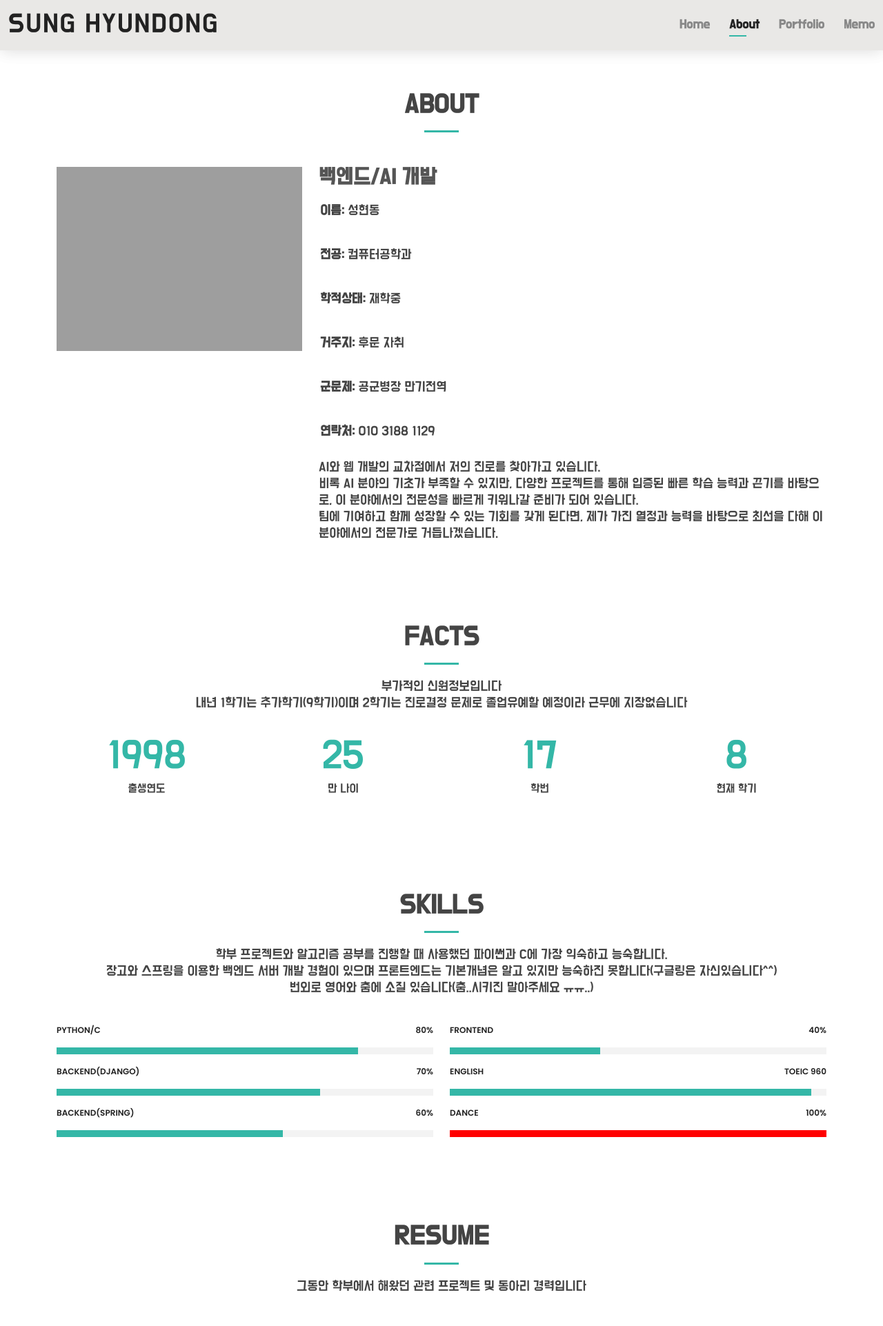
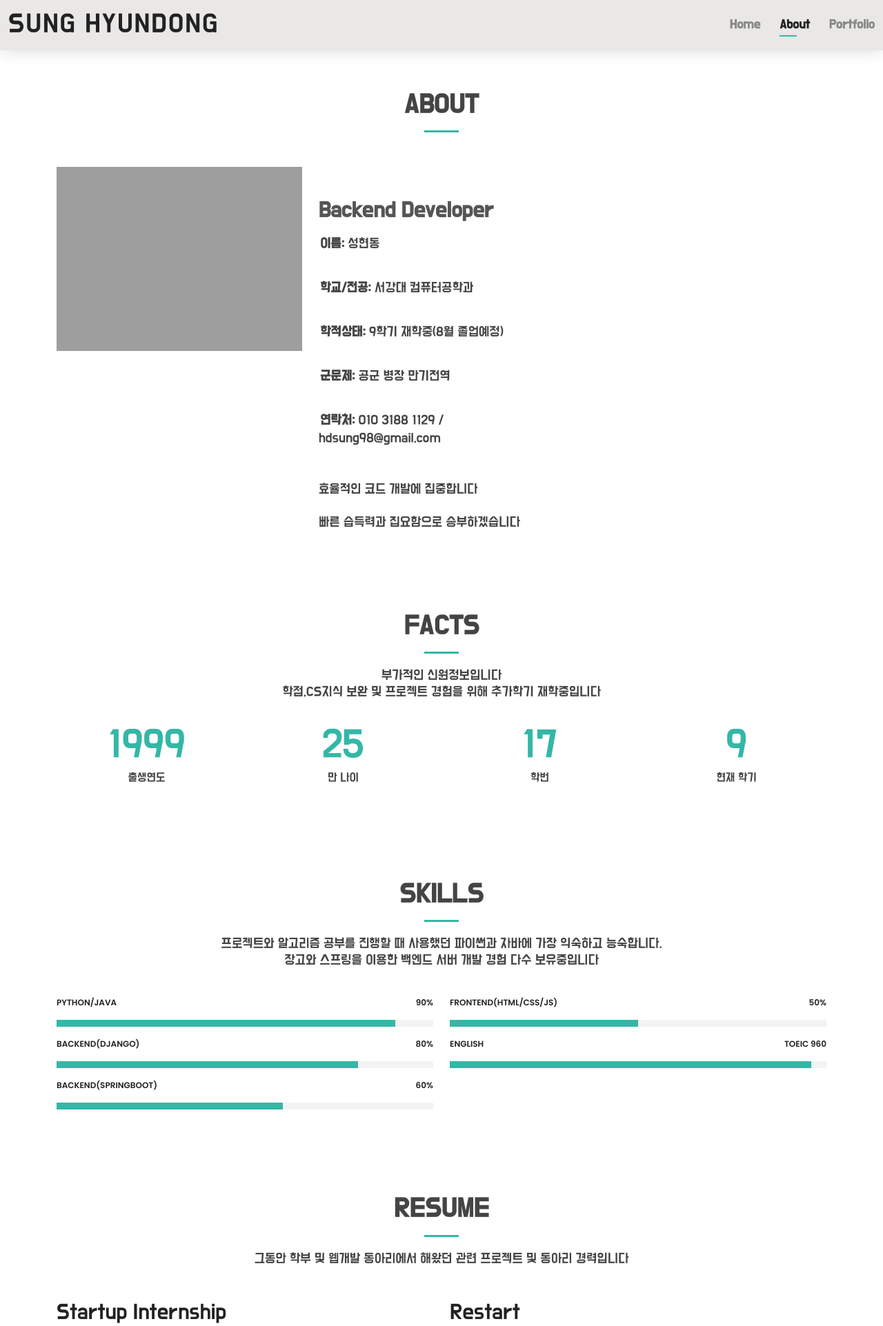
Before and after one commit to hdsung98/resume, a Django app: page /about/ in a window 1280 px wide. Shown: the top 1923 px of the page at 69% size. Run offline with Django 3.2, Linux system fonts and the light colour scheme; some libraries are stand-ins or nearby versions; grey boxes are pictures that could not be loaded.

Commit message:
minor fix

```diff
--- a/main/templates/about.html
+++ b/main/templates/about.html
@@ -51,7 +51,7 @@
           <li><a href="{% url 'index' %}">Home</a></li>
           <li><a class="active" href="{% url 'about' %}">About</a></li>
           <li><a href="{% url 'portfolio' %}">Portfolio</a></li>
-          <li><a href="{% url 'memo' %}">Memo</a></li>
+<!--          <li><a href="{% url 'memo' %}">Memo</a></li>-->
         </ul>
         <i class="bi bi-list mobile-nav-toggle"></i>
       </nav>
@@ -75,7 +75,8 @@
             <img src="{% static '/img/about.jpg' %}" class="img-fluid" alt="">
           </div>
           <div class="col-lg-8 pt-4 pt-lg-0 content">
-            <h3>백엔드/AI 개발</h3>
+            <br></br>
+            <h3>Backend Developer</h3>
             <p class="fst-italic">
 
             </p>
@@ -83,11 +84,10 @@
               <div class="col-lg-6">
                 <ul>
                   <li><i class="bi bi-rounded-right"></i> <strong>이름: </strong>성현동</li><br>
-                  <li><i class="bi bi-rounded-right"></i> <strong>전공: </strong>컴퓨터공학과</li><br>
-                  <li><i class="bi bi-rounded-right"></i> <strong>학적상태: </strong>재학중</li><br>
-                  <li><i class="bi bi-rounded-right"></i> <strong>거주지: </strong> 후문 자취</li><br>
-                  <li><i class="bi bi-rounded-right"></i> <strong>군문제: </strong>공군병장 만기전역</li><br>
-                  <li><i class="bi bi-rounded-right"></i> <strong>연락처: </strong> 010 3188 1129</li>
+                  <li><i class="bi bi-rounded-right"></i> <strong>학교/전공: </strong>서강대 컴퓨터공학과</li><br>
+                  <li><i class="bi bi-rounded-right"></i> <strong>학적상태: </strong>9학기 재학중(8월 졸업예정)</li><br>
+                  <li><i class="bi bi-rounded-right"></i> <strong>군문제: </strong>공군 병장 만기전역</li><br>
+                  <li><i class="bi bi-rounded-right"></i> <strong>연락처: </strong>010 3188 1129 / hdsung98@gmail.com</li>
                 </ul>
               </div>
               <div class="col-lg-6">
@@ -97,10 +97,12 @@
               </div>
             </div>
             <p>
-              AI와 웹 개발의 교차점에서 저의 진로를 찾아가고 있습니다.<br>
-              비록 AI 분야의 기초가 부족할 수 있지만, 다양한 프로젝트를 통해 입증된 빠른 학습 능력과 끈기를 바탕으로, 이 분야에서의 전문성을 빠르게 키워나갈 준비가 되어 있습니다.
               <br>
-팀에 기여하고 함께 성장할 수 있는 기회를 갖게 된다면, 제가 가진 열정과 능력을 바탕으로 최선을 다해 이 분야에서의 전문가로 거듭나겠습니다.
+              효율적인 코드 개발에 집중합니다
+              </br>
+              <br>
+              빠른 습득력과 집요함으로 승부하겠습니다
+              </br>
             </p>
           </div>
         </div>
@@ -114,12 +116,12 @@
 
         <div class="section-title">
           <h2>Facts</h2>
-          <p>부가적인 신원정보입니다<br>내년 1학기는 추가학기(9학기)이며 2학기는 진로결정 문제로 졸업유예할 예정이라 근무에 지장없습니다</p>
+          <p>부가적인 신원정보입니다<br>학점,CS지식 보완 및 프로젝트 경험을 위해 추가학기 재학중입니다</p>
         </div>
 
         <div class="row counters">
           <div class="col-lg-3 col-6 text-center">
-            <span data-purecounter-start="1" data-purecounter-end="1998" data-purecounter-duration="1" class="purecounter"></span>
+            <span data-purecounter-start="1" data-purecounter-end="1999" data-purecounter-duration="1" class="purecounter"></span>
             <p>출생연도</p>
           </div>
 
@@ -135,7 +137,7 @@
           </div>
 
           <div class="col-lg-3 col-6 text-center">
-            <span data-purecounter-start="1" data-purecounter-end="8" data-purecounter-duration="1" class="purecounter"></span>
+            <span data-purecounter-start="1" data-purecounter-end="9" data-purecounter-duration="1" class="purecounter"></span>
             <p>현재 학기</p>
           </div>
 
@@ -152,7 +154,7 @@
 
         <div class="section-title">
           <h2>Skills</h2>
-          <p>학부 프로젝트와 알고리즘 공부를 진행할 때 사용했던 파이썬과 C에 가장 익숙하고 능숙합니다.<br>  장고와 스프링을 이용한 백엔드 서버 개발 경험이 있으며 프론트엔드는 기본개념은 알고 있지만 능숙하진 못합니다(구글링은 자신있습니다^^)<br>번외로 영어와 춤에 소질 있습니다(춤..시키진 말아주세요 ㅠㅠ..)</p>
+          <p>프로젝트와 알고리즘 공부를 진행할 때 사용했던 파이썬과 자바에 가장 익숙하고 능숙합니다.<br> 장고와 스프링을 이용한 백엔드 서버 개발 경험 다수 보유중입니다
         </div>
 
         <div class="row skills-content">
@@ -160,21 +162,21 @@
           <div class="col-lg-6">
 
             <div class="progress">
-              <span class="skill">Python/C <i class="val">80%</i></span>
+              <span class="skill">Python/Java <i class="val">90%</i></span>
+              <div class="progress-bar-wrap">
+                <div class="progress-bar" role="progressbar" aria-valuenow="90" aria-valuemin="0" aria-valuemax="100"></div>
+              </div>
+            </div>
+
+            <div class="progress">
+              <span class="skill">Backend(Django) <i class="val">80%</i></span>
               <div class="progress-bar-wrap">
                 <div class="progress-bar" role="progressbar" aria-valuenow="80" aria-valuemin="0" aria-valuemax="100"></div>
               </div>
             </div>
 
             <div class="progress">
-              <span class="skill">Backend(Django) <i class="val">70%</i></span>
-              <div class="progress-bar-wrap">
-                <div class="progress-bar" role="progressbar" aria-valuenow="70" aria-valuemin="0" aria-valuemax="100"></div>
-              </div>
-            </div>
-
-            <div class="progress">
-              <span class="skill">Backend(Spring) <i class="val">60%</i></span>
+              <span class="skill">Backend(Springboot) <i class="val">60%</i></span>
               <div class="progress-bar-wrap">
                 <div class="progress-bar" role="progressbar" aria-valuenow="60" aria-valuemin="0" aria-valuemax="100"></div>
               </div>
@@ -185,9 +187,9 @@
           <div class="col-lg-6">
 
             <div class="progress">
-              <span class="skill">Frontend <i class="val">40%</i></span>
+              <span class="skill">Frontend(html/css/js) <i class="val">50%</i></span>
               <div class="progress-bar-wrap">
-                <div class="progress-bar" role="progressbar" aria-valuenow="40" aria-valuemin="0" aria-valuemax="100"></div>
+                <div class="progress-bar" role="progressbar" aria-valuenow="50" aria-valuemin="0" aria-valuemax="100"></div>
               </div>
             </div>
 
@@ -198,15 +200,10 @@
               </div>
             </div>
 
-            <div class="progress">
-              <span class="skill">Dance <i class="val">100%</i></span>
-              <div class="progress-bar-wrap">
-                <div class="progress-bar" role="progressbar" aria-valuenow="100" aria-valuemin="0" aria-valuemax="100" style="background-color: red;"></div>
-              </div>
-            </div>
             </div>
 
           </div>
+        <div class="col-lg-6">
 
         </div>
 
@@ -220,32 +217,34 @@
 
         <div class="section-title">
           <h2>Resume</h2>
-          <p>그동안 학부에서 해왔던 관련 프로젝트 및 동아리 경력입니다</p>
+          <p>그동안 학부 및 웹개발 동아리에서 해왔던 관련 프로젝트 및 동아리 경력입니다</p>
         </div>
 
         <div class="row">
           <div class="col-lg-6">
-            <h3 class="resume-title">AI/Data Relevant</h3>
+            <h3 class="resume-title">Startup Internship</h3>
 
             <div class="resume-item pb-0">
-              <h4>자율주행 프로젝트(Vision)</h4>
-              <h5>2023.8 - Present</h5>
+              <h4>헤모챗 프로젝트(2024.1 - Present)</h4>
+              <h5>Django DRF/HTML,CSS,JS,React</h5>
+              <br></br>
+              <h5>AWS RDS,S3,Cloudfront/Nginx</h5>
               <p>
               <ul>
-                <li>pygame, opencv를 이용한 모방학습,lane detection, path decision, viechle control 모듈 개발 프로젝트 진행 중</li>
+                <li>
+                  JWT 토큰 기반 카카오, 구글 소셜로그인 기능 구현
+                </li>
+                <li>
+                  네이버 클로바 OCR API를 활용한 표 문서 추출 및 포맷팅
+                </li>
+                <li>
+                  메시지서비스 db액세스 최적화: 인메모리 기반 Redis를 이용한 대화내역 캐싱 기능 도입
+                </li>
+                <li>
+                  OPEN AI API 토큰절약 비동기 로직: 메시지 리퀘스트에 실을 대화내역 요약 작업 비동기화(Redis, Celery이용)
+                </li>
               </ul>
-              <h4>OPEN AI 뉴스레터 서비스(LLM)</h4>
-              <h5>2023.9 - Present</h5>
-              <ul>
-                <li>구독자 관심사에 기반해 관련 뉴스 기사를 크롤링하여 OPEN AI로 요약한 뒤 카톡으로 포맷팅해 전송해주는 웹서비스 프로젝트 진행 중</li>
-              </ul>
-              </p>
-              <h4>자연어 처리 및 텍스트 마이닝 분석(Data)</h4>
-              <h5>2023.6 - Present</h5>
-              <p>
-              <ul>
-                <li>원광대 한의대 졸업논문에 공저자로 참가해, 체질별 소견서 3000여개에 대한 단어연관성 및 중심성 계수를 분석하고 이미지화하는 프로그램 구현(투고완료, 심사대기 중)</li>
-              </ul>
+
             </div>
 
             <h3 class="resume-title">Web & Algorithm</h3>
@@ -253,7 +252,7 @@
               <h4>서강대 웹 개발 동아리 백엔드 운영진 활동</h4>
               <h5>2023.1 - 2023.11</h5>
               <p><em>멋쟁이사자처럼</em></p>
-              <p>백엔드 운영진으로 활동하며, 리크루팅 사이트 제작 / 카카오 API 연동 기술 등에 관한 프로젝트 강의 진행을 맡고 수강생들의 디버깅 멘토로 활동</p>
+              <p>백엔드 운영진으로 활동하며, 리크루팅 사이트 제작 / 서드파티 API 연동 기술 등에 관한 프로젝트 강의 진행을 맡고 수강생들의 디버깅 멘토로 활동</p>
             </div>
             <div class="resume-item">
               <h4>파이썬 알고리즘 스터디</h4>
@@ -273,11 +272,11 @@
                 <li>기본 html,css,js 지식 / 장고(drf) 지식을 동아리 강의 및 실습을 통해 습득</li>
                 <li>멋사 중앙 주관 해커톤, 신촌톤 백엔드개발자로 참여</li>
                 <li>자발적인 방학 프로젝트로 서강대 맛집 추천 서비스 백엔드 개발 참여</li>
-                <li>최종 프로젝트로 향수 추천 서비스 개발</li>
+                <li>최종 프로젝트로 향수 추천 서비스 개발 및 수상</li>
               </ul>
               </p>
             </div>
-            <h3 class="resume-title">Sad Old Days...</h3>
+            <h3 class="resume-title">Old Days</h3>
             <div class="resume-item">
               <h4>방황의 시기 및 군입대</h4>
               <h5>2017 - 2020</h5>
@@ -285,7 +284,7 @@
               <p>
               <ul>
                 <li>당시 보안에 관심이 많아 고려대 사이버국방학과를 목표로 반수를 시도</li>
-                <li>결과적으로 실패..ㅠ 전공 공부 따라가기도 급급했던 것으로 스스로를 평가</li>
+                <li>결과적으로 실패. 전공 공부 따라가기도 급급했던 것으로 스스로를 평가</li>
                 <li>당시 모든 과목 과제가 C로 진행되어 이 때 C 신택스와 로우레벨 아키텍처에 대한 이해를 갖게됨  </li>
               </ul>
               </p>
--- a/main/templates/index.html
+++ b/main/templates/index.html
@@ -58,7 +58,7 @@
           <!-- <li><a href="{% url 'resume' %}">Resume</a></li> -->
           <!-- <li><a href="{% url 'services' %}">Services</a></li> -->
           <li><a href="{% url 'portfolio' %}">Portfolio</a></li>
-          <li><a href="{% url 'memo' %}">Memo</a></li>
+          <!--<li><a href="{% url 'memo' %}">Memo</a></li>-->
         </ul>
         <i class="bi bi-list mobile-nav-toggle"></i>
       </nav><!-- .navbar -->
@@ -74,8 +74,8 @@
   <!-- ======= Hero Section ======= -->
   <section id="hero" class="d-flex align-items-center">
     <div class="container d-flex flex-column align-items-center" data-aos="zoom-in" data-aos-delay="100">
-      <h1>Introduction & Memo System</h1>
-      <h2>자기소개 및 메모시스템 구현</h2>
+      <h1>Portfolio</h1>
+      <h2>기술역량 및 진행 프로젝트</h2>
       <a href="about" class="btn-about">See Detail</a>
     </div>
   </section><!-- End Hero -->
--- a/main/templates/main/new_post.html
+++ b/main/templates/main/new_post.html
@@ -50,9 +50,9 @@
                 <li class="nav-item">
                     <a class="nav-link" href="{% url 'portfolio' %}">Portfolio</a>
                 </li>
-                <li class="nav-item active">
-                    <a class="nav-link" href="{% url 'memo' %}">Memo</a>
-                </li>
+<!--                <li class="nav-item active">-->
+<!--                    &lt;!&ndash;<a class="nav-link" href="{% url 'memo' %}">Memo</a>&ndash;&gt;-->
+<!--                </li>-->
             </ul>
         </div>
     </nav>
--- a/main/templates/resume.html
+++ b/main/templates/resume.html
@@ -53,7 +53,7 @@
           <li><a href="{% url 'about' %}">About</a></li>
           <li><a class="active" href="{% url 'resume' %}">Resume</a></li>
           <li><a href="{% url 'portfolio' %}">Portfolio</a></li>
-          <li><a href="{% url 'memo' %}">Memo</a></li>
+<!--          <li><a href="{% url 'memo' %}">Memo</a></li>-->
         </ul>
         <i class="bi bi-list mobile-nav-toggle"></i>
       </nav><!-- .navbar -->
--- a/main/urls.py
+++ b/main/urls.py
@@ -3,7 +3,7 @@ from django.urls import path, re_path
 from django.views.static import serve
 from django.conf.urls.static import static
 from django.conf import settings
-from main.views import *
+from .views import *
 
 urlpatterns = [
   path('', index, name='index'),
--- a/main/views.py
+++ b/main/views.py
@@ -81,3 +81,8 @@ def delete_post(request, pk):
     post.delete()
     return redirect('memo')
   return render(request, 'main/delete_post.html', {'post': post})
+
+
+from django.core.management.utils import get_random_secret_key
+
+print(get_random_secret_key())
```
Also changed, not shown: main/templates/portfolio.html (+98 -74 lines).
